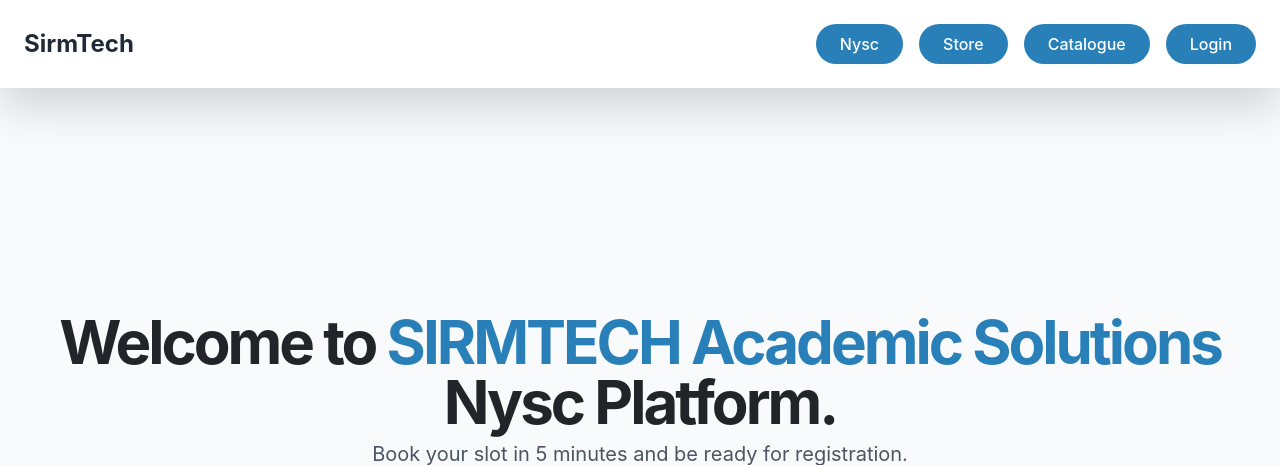
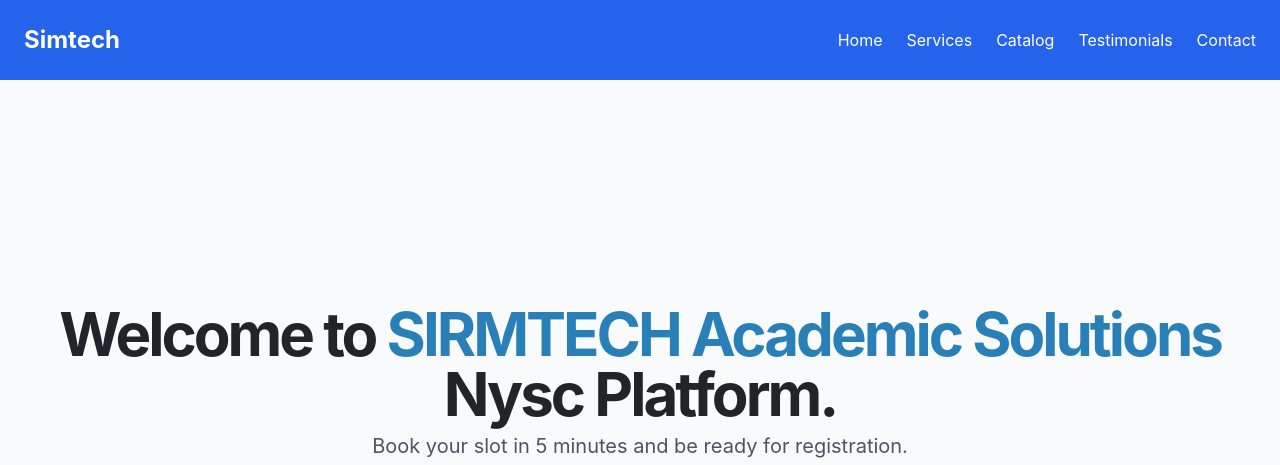
Before and after one commit to vbello-tech/Sirmtech, a Django app: page /nysc/ in a window 1280 px wide. Shown: the top 465 px of the page. Run offline with Django 5.2, Linux system fonts and the light colour scheme; some libraries are stand-ins or nearby versions.

Commit message:
fix nav bar

```diff
--- a/templates/base.html
+++ b/templates/base.html
@@ -58,49 +58,30 @@
 
 <body class="bg-gray-50 min-h-screen font-sans">
 
-   <header class="bg-white shadow-lg sticky top-0 z-50">
-        <div class="container mx-auto px-4 py-4">
-            <div class="flex items-center justify-between">
-                <div class="flex items-center space-x-4">
-                    <h1 class="text-2xl font-bold text-gray-800"><a href="/">SirmTech</a></h1>
-                </div>
-                <div class="flex items-center space-x-4">
-<!--                    <button class="relative p-2 text-gray-600 hover:text-purple-600 transition-colors">-->
-<!--                        <svg class="w-6 h-6" fill="none" stroke="currentColor" viewBox="0 0 24 24">-->
-<!--                            <path stroke-linecap="round" stroke-linejoin="round" stroke-width="2" d="M3 3h2l.4 2M7 13h10l4-8H5.4m0 0L7 13m0 0l-1.5 5H19"></path>-->
-<!--                        </svg>-->
-<!--                        <span class="absolute -top-1 -right-1 bg-red-500 text-white text-xs rounded-full w-5 h-5 flex items-center justify-center">3</span>-->
-<!--                    </button>-->
-
-                        <a class="text-md font-medium hover:underline hover:text-white underline-offset-4" href="{% url 'nysc:form' %}">
-                            <button class="text-white px-4 py-2 rounded-full transition-colors" style="background: #2980b9;">
-                                Nysc
-                            </button>
-                        </a>
-
-
-                        <a class="text-md font-medium hover:underline hover:text-white underline-offset-4" href="{% url 'store:list' %}">
-                            <button class="text-white px-4 py-2 rounded-full transition-colors" style="background: #2980b9;">
-                                Store
-                            </button>
-                        </a>
-
-
-                        <a class="text-md font-medium hover:underline hover:text-white underline-offset-4" href="{% url 'user:catalogue' %}">
-                            <button class="text-white px-4 py-2 rounded-full transition-colors" style="background: #2980b9;">
-                                 Catalogue
-                            </button>
-                        </a>
-
-
-                        <a class="text-md font-medium hover:underline hover:text-white underline-offset-4" href="{% url 'user:login' %}">
-                           <button class="text-white px-4 py-2 rounded-full transition-colors" style="background: #2980b9;">
-                               Login
-                           </button>
-                        </a>
-
-                </div>
+    <!-- Header -->
+    <header class="bg-blue-600 text-white sticky top-0 z-50">
+        <nav class="container mx-auto px-4 py-4 flex justify-between items-center">
+            <div class="text-2xl font-bold">Simtech</div>
+            <div class="hidden md:flex space-x-6">
+                <a href="#home" class="hover:text-blue-200">Home</a>
+                <a href="#services" class="hover:text-blue-200">Services</a>
+                <a href="#catalog" class="hover:text-blue-200">Catalog</a>
+                <a href="#testimonials" class="hover:text-blue-200">Testimonials</a>
+                <a href="#contact" class="hover:text-blue-200">Contact</a>
             </div>
+            <button class="md:hidden focus:outline-none" onclick="toggleMenu()">
+                <svg class="w-6 h-6" fill="none" stroke="currentColor" viewBox="0 0 24 24">
+                    <path stroke-linecap="round" stroke-linejoin="round" stroke-width="2" d="M4 6h16M4 12h16m-7 6h7"></path>
+                </svg>
+            </button>
+        </nav>
+        <!-- Mobile Menu -->
+        <div id="mobile-menu" class="hidden md:hidden bg-blue-700 text-white">
+            <a href="#home" class="block px-4 py-2 hover:bg-blue-800">Home</a>
+            <a href="#services" class="block px-4 py-2 hover:bg-blue-800">Services</a>
+            <a href="#catalog" class="block px-4 py-2 hover:bg-blue-800">Catalog</a>
+            <a href="#testimonials" class="block px-4 py-2 hover:bg-blue-800">Testimonials</a>
+            <a href="#contact" class="block px-4 py-2 hover:bg-blue-800">Contact</a>
         </div>
     </header>
 
@@ -196,5 +177,14 @@
     <script src="https://cdn.jsdelivr.net/npm/@popperjs/core@2.5.3/dist/umd/popper.min.js"></script>
     <script src="https://stackpath.bootstrapcdn.com/bootstrap/4.5.2/js/bootstrap.min.js"></script>
 
+<!-- JavaScript for Mobile Menu Toggle -->
+    <script>
+        function toggleMenu() {
+            const menu = document.getElementById('mobile-menu');
+            menu.classList.toggle('hidden');
+        }
+    </script>
+
+
 </body>
 </html>
```
